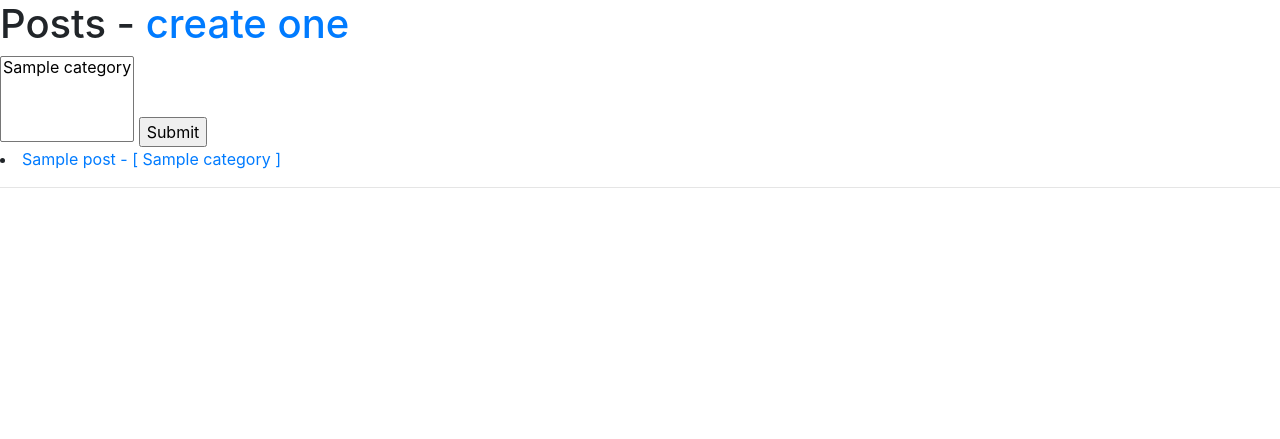
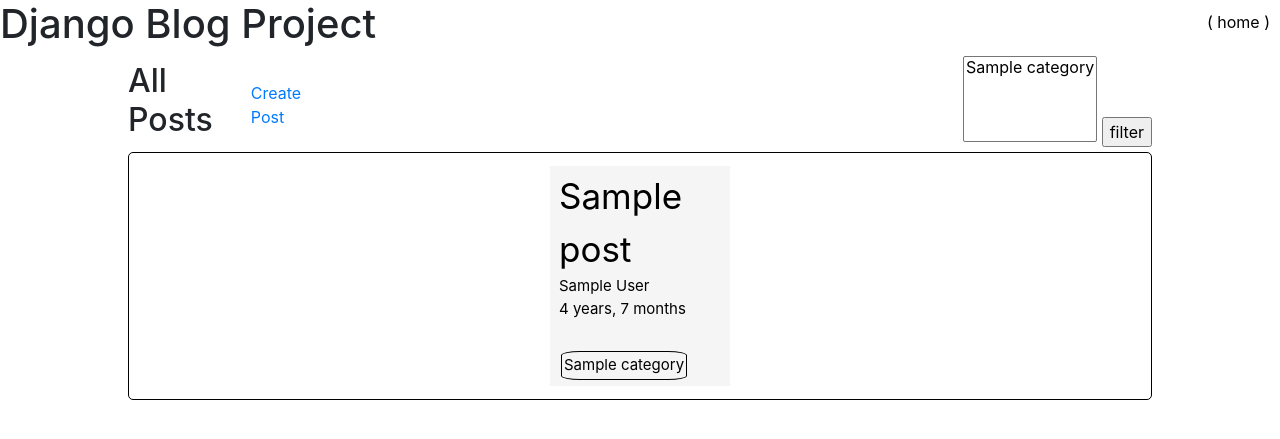
Before and after one commit to nimaminooei/Django-TodoApp-CBV, a Django app: template core/blog/templates/post_list.html in a window 1280 px wide. Shown: the top 439 px of the page. Run offline with Django 5.2, Linux system fonts and the light colour scheme; the template is opened without the code that fills it: most values are stand-ins (such as "Sample title", 1, 10 or a date in 2020); some libraries are stand-ins or nearby versions.

Commit message:
better design for blog

```diff
--- a/core/blog/templates/index.html
+++ b/core/blog/templates/index.html
@@ -19,6 +19,7 @@
         </a>
     </div>
     <style>
+
         a{
             text-decoration: none;
         }
--- a/core/blog/templates/post_list.html
+++ b/core/blog/templates/post_list.html
@@ -1,4 +1,5 @@
 {% load static %}
+{% load humanize %}
 <!DOCTYPE html>
 <html lang="en">
   <head>
@@ -10,30 +11,65 @@
     <link rel="stylesheet" href="css/mobiscroll.javascript.min.css" />
   </head>
   <body>
-    <h1>Posts - <a href="{% url 'blog:create-post' %}">create one</a></h1>
+    <div class="home">
+      <a
+        style="float: right; text-decoration: none; color: black"
+        href="{% url 'index' %}"
+        >( home )</a
+      >
+    </div>
+    <h1>Django Blog  Project</h1>
+    <div class="sec">
+
       <form action="" method="get">
-      <select class="form-select" name="category" multiple >
+        <select class="form-select" name="category" multiple style="min-width: 80px;">
           {% for i in category %}
           <option value="{{i.id}}">{{i}}</option>
           {% endfor %}
         </select>
-      <input type="submit" />
+        <input type="submit"  value="filter" />
       </form>
+      <div class="boxt">
+        <h2 >All Posts</h2>
+        <a href="{% url 'blog:create-post' %}">Create Post</a>
+      </div>
+    </div>
+    <div class="box">
       {% for post in post %}
-    <li>
-      <a href="{% url 'blog:detail-post' pk=post.id %}"
-        >{{post.title}} - [ {% for i in post.category.all %} {{ i }} {% endfor %} ]
+      <div class="items">
+        <a
+          href="{% url 'blog:detail-post' pk=post.id %}"
+          style="font-size: 35px"
+        >
+        <div>
+            {{post.title}}
+            <br>
+            <p>
+              {{post.author}}
+              <br>
+              {{post.updated_date|timesince}}
+              <br>
+              <div class="cate">
+                {% for i in post.category.all %}
+                <p>
+
+                {{ i }}
+              </p>
+                {% endfor %}
+              </div>
+            </p>
+          </div>
         </a>
 
         {% if user == post.author %}
-      <br />
+        <div>
           <a href="{% url 'blog:update-post' pk=post.id %}"> edit </a>
           <a href="{% url 'blog:delete-post' pk=post.id %}"> delete </a>
+        </div>
         {% endif %}
-      <hr />
-    </li>
+      </div>
       {% endfor %}
-
+    </div>
     <script src="js/mobiscroll.javascript.min.js"></script>
     <script>
       mobiscroll.setOptions({
@@ -50,5 +86,73 @@
       integrity="sha384-YvpcrYf0tY3lHB60NNkmXc5s9fDVZLESaAA55NDzOxhy9GkcIdslK1eN7N6jIeHz"
       crossorigin="anonymous"
     ></script>
+    <style>
+      .sec{
+        display: flex;
+        flex-direction: row-reverse;
+        justify-content: space-between;
+        max-width: 80%;
+        margin: 5px auto;
+        align-items: end;
+
+      }
+      .boxt{
+        display: flex;
+    width: 20%;
+    align-items: center;
+    justify-content: space-between;
+      }
+      .cate{
+        width: 95%;
+        display: flex;
+        flex-direction: row;
+        flex-wrap: wrap;
+      }
+      .cate p{
+        text-align: center;
+        border: 0.5px solid black;
+        padding: 2px;
+        border-radius: 15%;
+        margin: 2px;
+        margin-block-start: 1em;
+    margin-block-end: 1em;
+      }
+      body {
+        vertical-align: center;
+      }
+      .home {
+        position: absolute;
+        right: 10px;
+        top: 10px;
+      }
+      .box a {
+        margin-left: 5px;
+        color: black;
+      }
+      a p{
+        font-size: 15px;
+      }
+      .items {
+        display: flex;
+        flex-direction: column;
+        justify-content: space-between;
+        width: 180px;
+        height: 220px;
+        background-color: whitesmoke;
+        margin: 5px;
+        padding: 4px;
+      }
+      .box {
+        justify-content: space-around;
+        display: flex;
+        flex-direction: row;
+        flex-wrap: wrap;
+        max-width: 80%;
+        border-radius: 5px;
+        padding: 8px;
+        margin: 5px auto;
+        border: 1px solid black;
+      }
+    </style>
   </body>
 </html>
--- a/core/core/settings.py
+++ b/core/core/settings.py
@@ -25,7 +25,7 @@
 )
 
 # SECURITY WARNING: don't run with debug turned on in production!
-DEBUG = False
+DEBUG = True
 
 ALLOWED_HOSTS = ['*']
 
@@ -40,6 +40,7 @@
     "django.contrib.contenttypes",
     "django.contrib.sessions",
     "django.contrib.messages",
+    'django.contrib.humanize',
     "django.contrib.staticfiles",
     # apps
     "accounts",
--- a/core/todo/templates/base.html
+++ b/core/todo/templates/base.html
@@ -111,6 +111,11 @@
         right: 10px;
         top: 10px;
       }
+      .home{
+        position:absolute;
+        left: 10px;
+        top: 10px;
+      }
     </style>
   </head>
 
```
Also changed, not shown: core/todo/templates/todo/task_list.html (+41 -11 lines). Lines whose indentation alone changed are shown as unchanged.
